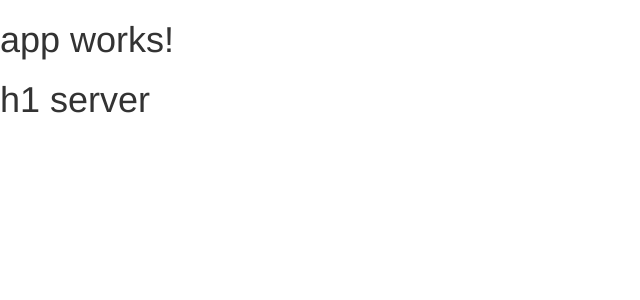
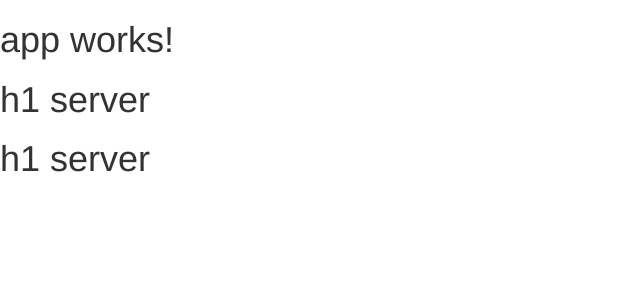
Before and after one commit to alexunjm/libro-diario, an Angular app: page / in a window 1280 px wide. Shown: the top 300 px of the page, without its empty margins (0-640 px from the left). Built offline with nearby package versions, Linux system fonts and the light colour scheme.

Commit message:
creando componentes con la CLI

```diff
--- a/src/app/app.component.html
+++ b/src/app/app.component.html
@@ -1,4 +1,4 @@
 <h1>
   {{title}}
 </h1>
-<app-server></app-server>
+<app-servers></app-servers>
--- a/src/app/app.module.ts
+++ b/src/app/app.module.ts
@@ -5,11 +5,13 @@
 
 import { AppComponent } from './app.component';
 import { ServerComponent } from './server/server.component';
+import { ServersComponent } from './servers/servers.component';
 
 @NgModule({
   declarations: [
     AppComponent,
-    ServerComponent
+    ServerComponent,
+    ServersComponent
   ],
   imports: [
     BrowserModule,
--- /dev/null
+++ b/src/app/servers/servers.component.html
@@ -0,0 +1,2 @@
+<app-server></app-server>
+<app-server></app-server>
--- /dev/null
+++ b/src/app/servers/servers.component.ts
@@ -0,0 +1,15 @@
+import { Component, OnInit } from '@angular/core';
+
+@Component({
+  selector: 'app-servers',
+  templateUrl: './servers.component.html',
+  styleUrls: ['./servers.component.css']
+})
+export class ServersComponent implements OnInit {
+
+  constructor() { }
+
+  ngOnInit() {
+  }
+
+}
```
Also changed, not shown: src/app/servers/servers.component.css (added), 2 other files (tests, documents, lock files or other folders).
